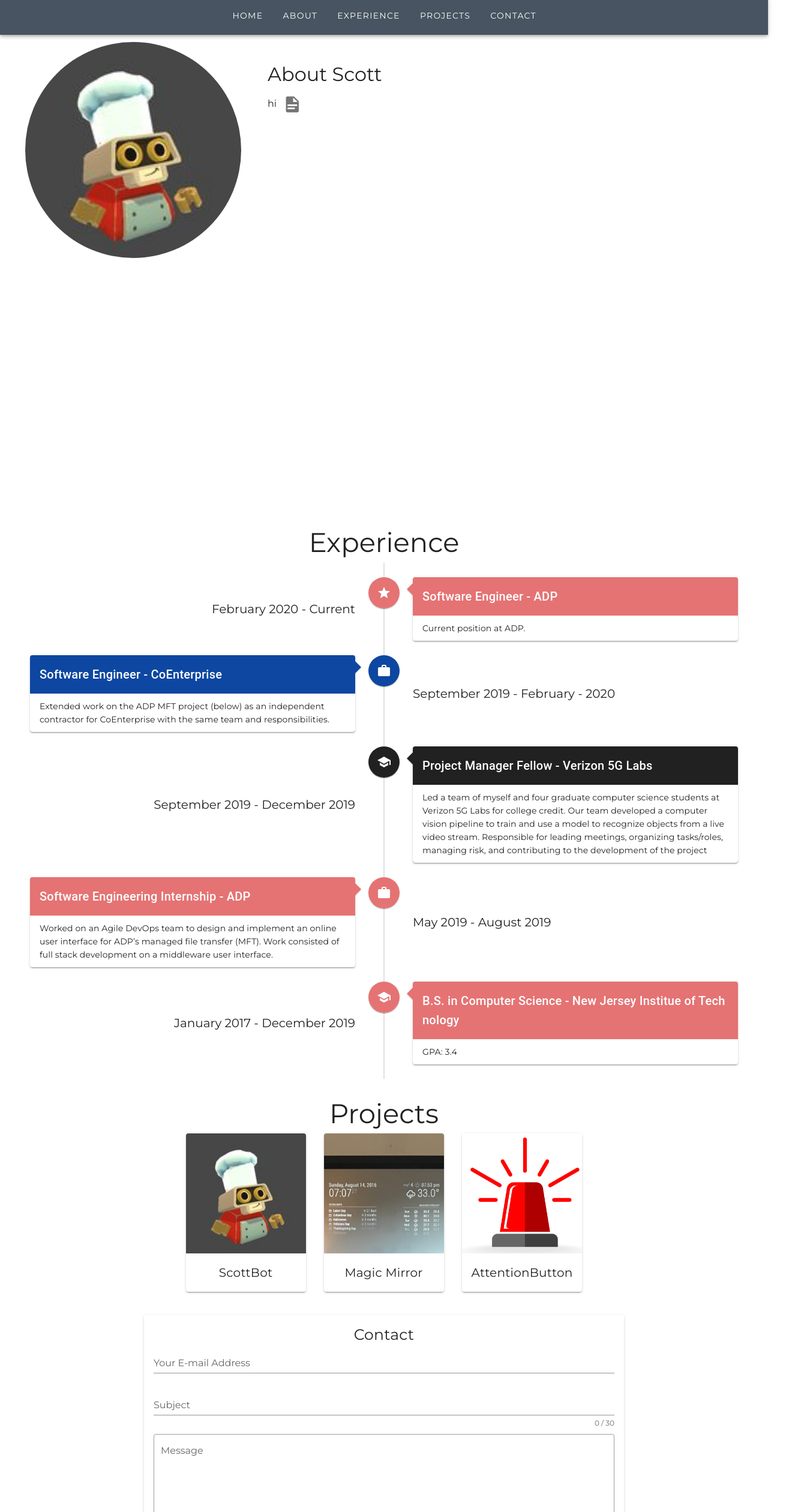
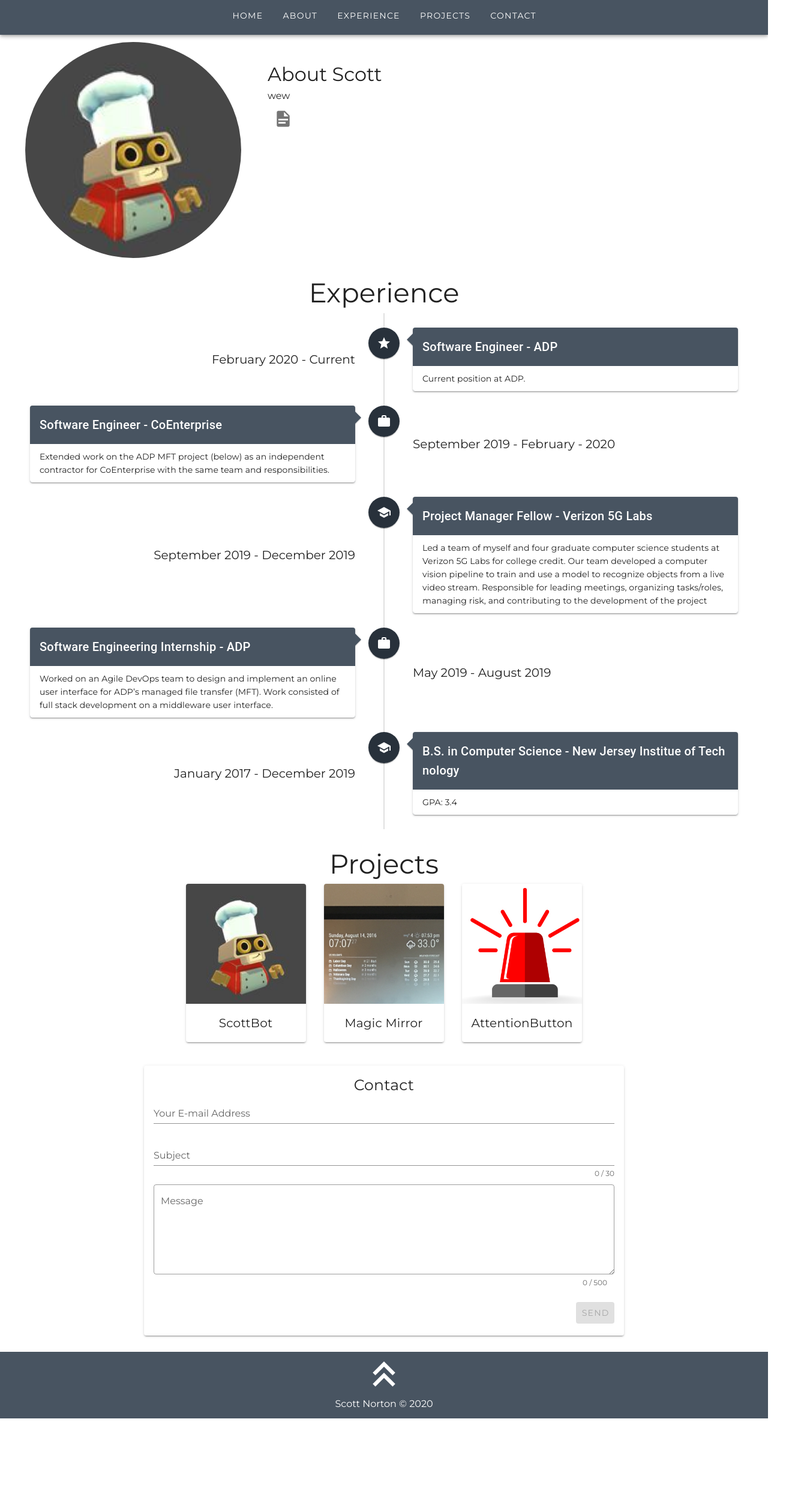
Before and after one commit to scottn12/Portfolio, a Vue app in the folder portfolio/: page / in a window 1280 px wide. Shown: the part 806-3326 px from the top of the page at 60% size, 1310 px wide, since content can reach past the window. After the commit the page ends 3170 px from the top, so only its background shows below. Built offline with nearby package versions, Linux system fonts and the light colour scheme.

Commit message:
style changes

```diff
--- a/portfolio/src/App.vue
+++ b/portfolio/src/App.vue
@@ -26,5 +26,6 @@ export default {
   -webkit-font-smoothing: antialiased;
   -moz-osx-font-smoothing: grayscale;
   color: #080808;
+  overflow: hidden; // for mobile
 }
 </style>
--- a/portfolio/src/components/About.vue
+++ b/portfolio/src/components/About.vue
@@ -7,18 +7,12 @@
       </v-col>
       <v-col style="margin-left: 20px; margin-top: 30px;">
         <div class="aboutScott">About Scott</div>
-        <div style="display: inline-block;">hi</div>
+        <div class="mainText">wew</div>
             <v-btn x-large icon @click="resumeOpen=true;">
       <v-icon>mdi-file-document</v-icon>
     </v-btn>
       </v-col>
     </v-row>
-
-
-
-
-
-
 
     <!-- PDF Preview -->
     <v-dialog
@@ -28,8 +22,8 @@
       v-model="resumeOpen"
       max-width="1000"
     >
-      <span class="downloadButton" v-scroll:#dialog="onScroll">
-        <v-btn @click="downloadResume()" :x-large="largeIcon" :small="!largeIcon" icon>
+      <span class="downloadButton">
+        <v-btn @click="downloadResume()" :x-large="!$vuetify.breakpoint.xsOnly" :small="$vuetify.breakpoint.xsOnly" icon>
           <v-icon>mdi-download</v-icon>
         </v-btn>
       </span>
@@ -50,17 +44,7 @@ export default {
   },
   data() {
     return {
-      resumeOpen: false,
-      largeIcon: undefined,
-      showIcon: true
-    }
-  },
-  mounted() {
-    if (1000 >= window.innerWidth) {
-      this.largeIcon = false;
-    }
-    else {
-      this.largeIcon = true;
+      resumeOpen: false
     }
   },
   methods: {
@@ -69,14 +53,6 @@ export default {
       link.href = './ScottNortonResume.pdf';
       link.download = 'ScottNortonResume.pdf';
       link.dispatchEvent(new MouseEvent('click'));
-    },
-    onScroll(e) {
-      if (e.offsetTop > 0) {
-        this.showIcon = false;
-      }
-      else {
-        this.showIcon = true;
-      }
     }
   }
 }
@@ -85,7 +61,6 @@ export default {
 <style>
 #aboutContainer {
   margin-left: 30px;
-  height: 100vh;
 }
 
 .profilePicture {
--- a/portfolio/src/components/Experience.vue
+++ b/portfolio/src/components/Experience.vue
@@ -5,7 +5,7 @@
       <v-timeline-item
         v-for="(item, i) in items"
         :key="i"
-        :color="item.color"
+        color="#28313b"
         :icon="item.icon"
         fill-dot
         large
@@ -16,7 +16,7 @@
             v-text="item.time"
           ></span>
         </template>
-        <v-card :color="item.color" dark>
+        <v-card color="#485461" dark>
           <v-card-title class="title">{{ item.title }}</v-card-title>
           <v-card-text class="white text--primary" style="padding-top: 10px; padding-bottom: 10px;">
             <p style="margin-bottom: 0;">{{ item.description }}</p>
--- a/portfolio/src/components/Footer.vue
+++ b/portfolio/src/components/Footer.vue
@@ -26,7 +26,8 @@ export default {
 
 <style>
 #footerContainer {
-  background-color: #28313b;
+  /* background-color: #28313b; */
+  background-color: #485461;
   color: white;
   text-align: center;
   margin-top: 15px;
--- a/portfolio/src/components/Portfolio.vue
+++ b/portfolio/src/components/Portfolio.vue
@@ -2,9 +2,9 @@
   <v-container id="portfolioContainer" fluid>
     <v-app-bar :fixed="this.fixed" dark color="#485461" id="toolbar">
       <!-- Mobile -->
-      <v-spacer v-if="$vuetify.breakpoint.smAndDown"></v-spacer>
-      <v-toolbar-title v-if="$vuetify.breakpoint.smAndDown">Scott Norton</v-toolbar-title>
-      <v-menu v-if="$vuetify.breakpoint.smAndDown" bottom right offset-x>
+      <v-spacer v-if="$vuetify.breakpoint.xsOnly"></v-spacer>
+      <v-toolbar-title v-if="$vuetify.breakpoint.xsOnly">Scott Norton</v-toolbar-title>
+      <v-menu v-if="$vuetify.breakpoint.xsOnly" bottom right offset-x>
         <template v-slot:activator="{ on }">
           <v-btn dark icon v-on="on" style="position: absolute; right: 16px;">
             <v-icon>mdi-menu</v-icon>
@@ -20,8 +20,8 @@
       </v-menu>
 
       <!-- Desktop -->
-      <v-spacer v-if="!$vuetify.breakpoint.smAndDown"></v-spacer>
-      <v-toolbar-items id="toolbar-items" v-if="!$vuetify.breakpoint.smAndDown">
+      <v-spacer v-if="!$vuetify.breakpoint.xsOnly"></v-spacer>
+      <v-toolbar-items id="toolbar-items" v-if="!$vuetify.breakpoint.xsOnly">
         <v-btn text @click="scrollTo('home')">Home</v-btn>
         <v-btn text @click="scrollTo('aboutContainer')">About</v-btn>
         <v-btn text @click="scrollTo('expContainer')">Experience</v-btn>
--- a/portfolio/src/components/Projects.vue
+++ b/portfolio/src/components/Projects.vue
@@ -45,9 +45,6 @@ export default {
 </script>
 
 <style>
-#projectsContainer {
-}
-
 .projectsTitle {
   font-size: 45px;
   text-align: center;
```
